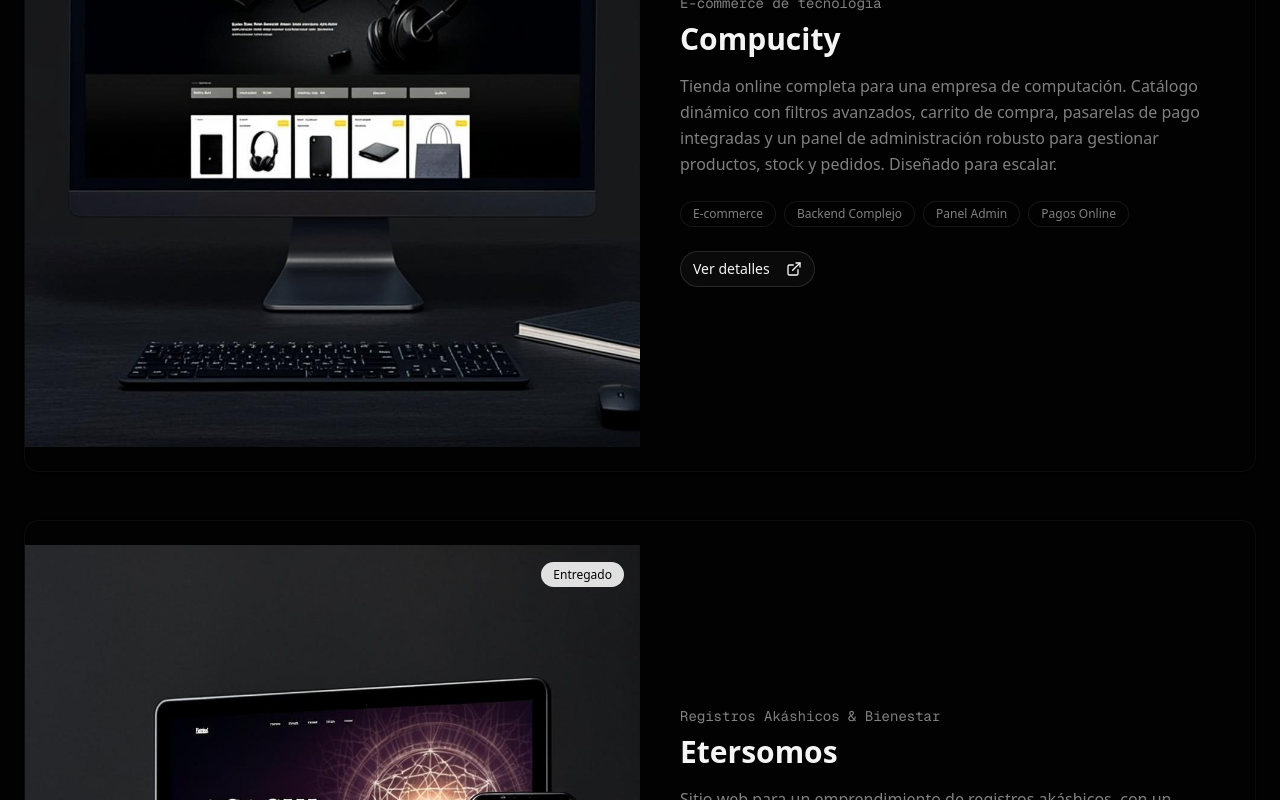
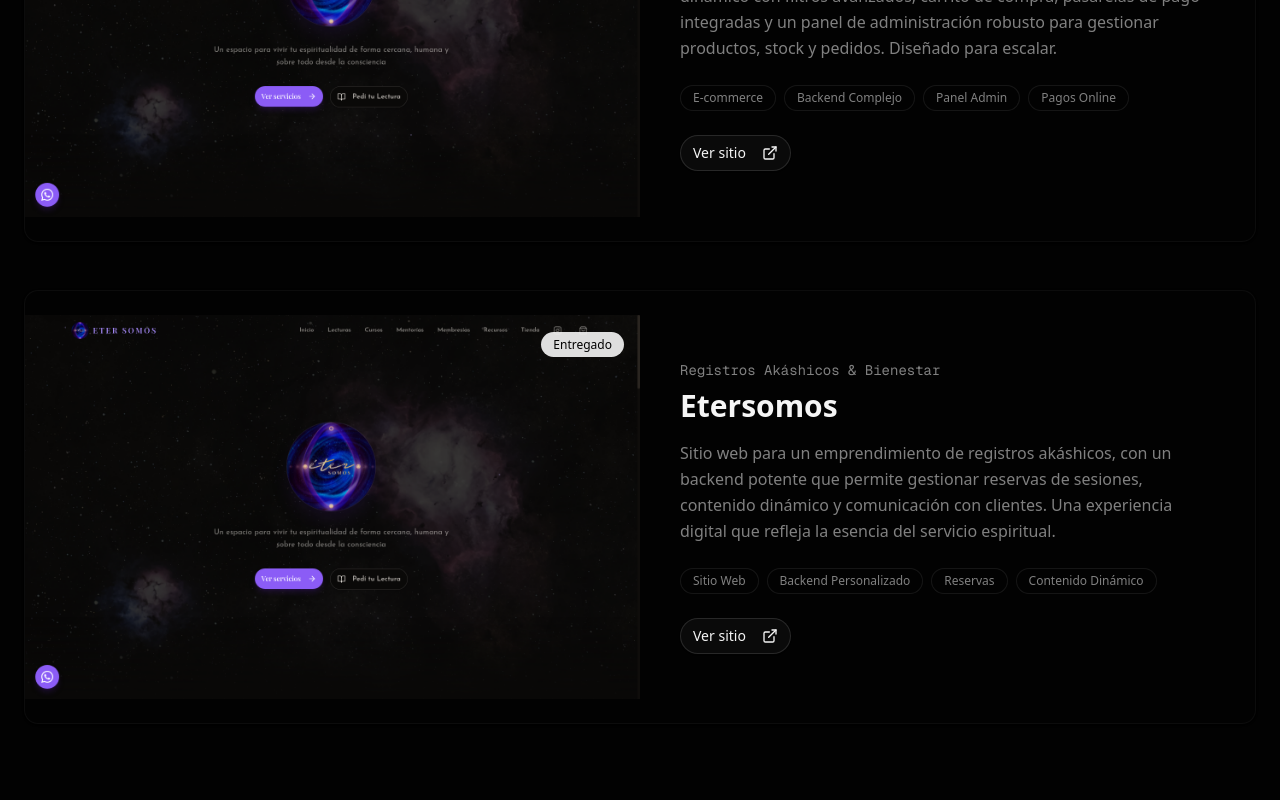
Before and after one commit to gpaulero/paulerostudio, a Next.js app: page / in a window 1280 px wide. Shown: the part 3800-4600 px from the top of the page. Built offline with nearby package versions, Linux system fonts and the light colour scheme.

Commit message:
feat: fotos reales de proyectos + links a sitios + layout invertido sobre mí

```diff
--- a/src/app/page.tsx
+++ b/src/app/page.tsx
@@ -574,7 +574,8 @@ function Projects() {
       subtitle: "E-commerce de tecnología",
       description:
         "Tienda online completa para una empresa de computación. Catálogo dinámico con filtros avanzados, carrito de compra, pasarelas de pago integradas y un panel de administración robusto para gestionar productos, stock y pedidos. Diseñado para escalar.",
-      image: "/project-compucity.png",
+      image: "/project-compucity-real.png",
+      url: "https://my-project-eight-liard-96.vercel.app/",
       tags: ["E-commerce", "Backend Complejo", "Panel Admin", "Pagos Online"],
       status: "Fase final",
     },
@@ -583,7 +584,8 @@ function Projects() {
       subtitle: "Registros Akáshicos & Bienestar",
       description:
         "Sitio web para un emprendimiento de registros akáshicos, con un backend potente que permite gestionar reservas de sesiones, contenido dinámico y comunicación con clientes. Una experiencia digital que refleja la esencia del servicio espiritual.",
-      image: "/project-etersomos.png",
+      image: "/project-etersomos-real.png",
+      url: "https://etersomos-iota.vercel.app/",
       tags: ["Sitio Web", "Backend Personalizado", "Reservas", "Contenido Dinámico"],
       status: "Entregado",
     },
@@ -660,10 +662,12 @@ function Projects() {
                         </span>
                       ))}
                     </div>
-                    <div>
-                      <Button variant="outline" className="rounded-full group/btn">
-                        Ver detalles
-                        <ExternalLink className="ml-2 w-3.5 h-3.5 group-hover/btn:translate-x-0.5 transition-transform" />
+                    <div className="flex gap-3">
+                      <Button variant="outline" className="rounded-full group/btn" asChild>
+                        <a href={project.url} target="_blank" rel="noopener noreferrer">
+                          Ver sitio
+                          <ExternalLink className="ml-2 w-3.5 h-3.5 group-hover/btn:translate-x-0.5 transition-transform" />
+                        </a>
                       </Button>
                     </div>
                   </CardContent>
```
Also changed, not shown: public/project-compucity-real.png (added), public/project-etersomos-real.png (added).
